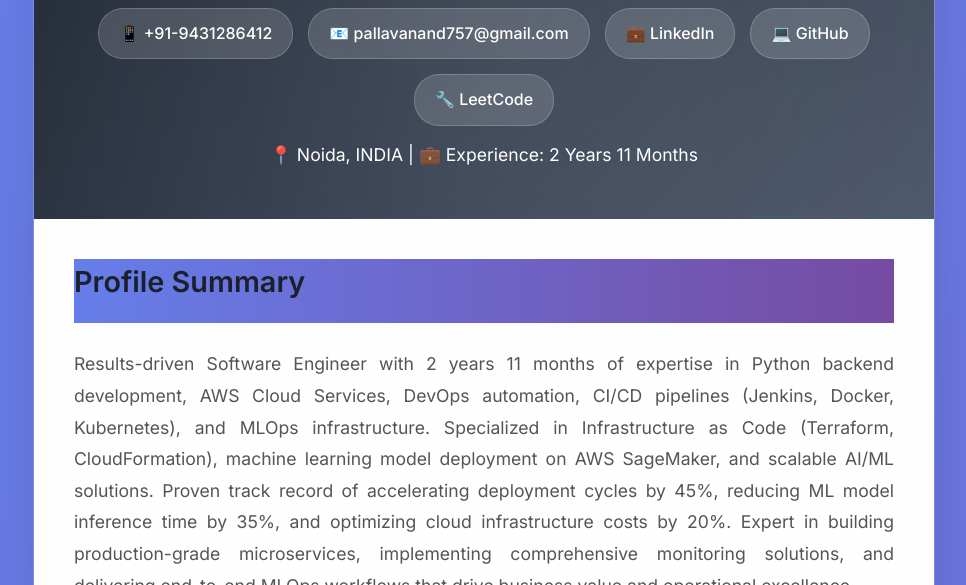
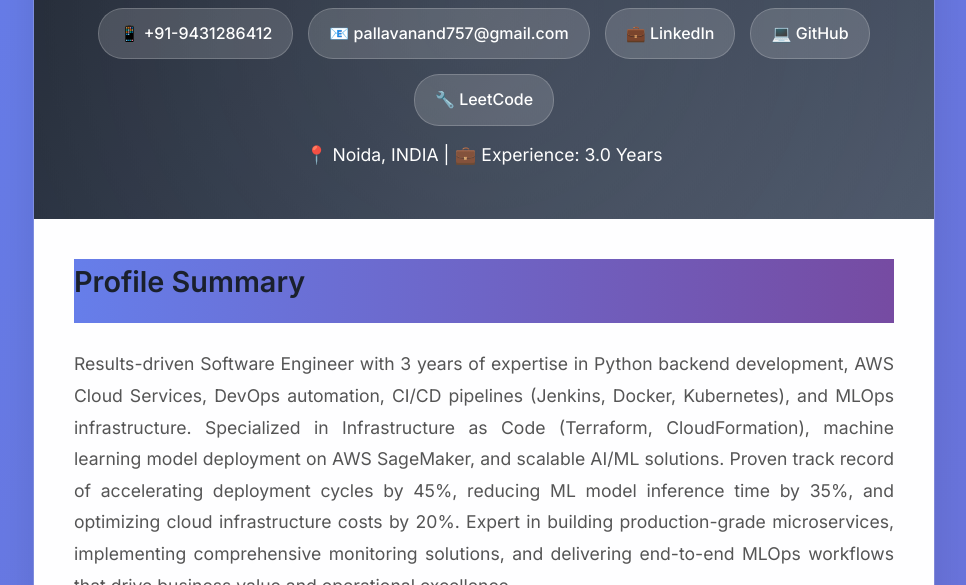
Before and after one commit to pallavanand305/Pallav-Anand-Portfolio, a website: page index.html in a window 1280 px wide. Shown: the part 215-800 px from the top of the page, without its empty margins (156-1122 px from the left). Drawn offline with Linux system fonts and the light colour scheme.

Commit message:
Updated experience to 3 years across all sections
- Changed profile summary from '2 years 11 months' to '3 years'
- Updated header experience display to '3 Years'
- Modified meta descriptions and structured data
- Updated JavaScript counter animation for 3 years
- Consistent experience representation throughout the resume

```diff
--- a/index.html
+++ b/index.html
@@ -7,19 +7,19 @@
     <link rel="preconnect" href="https://fonts.googleapis.com">
     <link rel="preconnect" href="https://fonts.gstatic.com" crossorigin>
     <link href="https://fonts.googleapis.com/css2?family=Inter:wght@300;400;500;600;700&display=swap" rel="stylesheet">
-    <meta name="description" content="Pallav Anand - Software Developer with 2 years 11 months experience in Python Backend, AWS Cloud, DevOps, CI/CD, MLOps, AI/ML. Published researcher in machine learning and stock market prediction.">
+    <meta name="description" content="Pallav Anand - Software Developer with 3 years experience in Python Backend, AWS Cloud, DevOps, CI/CD, MLOps, AI/ML. Published researcher in machine learning and stock market prediction.">
     <meta name="keywords" content="Pallav Anand, Software Developer, Python Backend Developer, AWS Cloud Engineer, DevOps Engineer, CI/CD Specialist, MLOps Engineer, AI ML Engineer, Machine Learning, Deep Learning, LSTM, XGBoost, Random Forest, Docker, Kubernetes, Jenkins, Terraform, AWS SageMaker, Research Publications, Resume, CV">
 
     <!-- Open Graph / Facebook -->
     <meta property="og:type" content="website">
     <meta property="og:url" content="https://pallav-anand-resume.vercel.app/">
     <meta property="og:title" content="Pallav Anand - Software Developer Resume">
-    <meta property="og:description" content="Experienced Software Developer specializing in Python Backend, AWS Cloud, DevOps, CI/CD, MLOps, and AI/ML with 2 years 11 months of professional experience. Published researcher in machine learning.">
+    <meta property="og:description" content="Experienced Software Developer specializing in Python Backend, AWS Cloud, DevOps, CI/CD, MLOps, and AI/ML with 3 years of professional experience. Published researcher in machine learning.">
 
     <!-- Twitter -->
     <meta property="twitter:card" content="summary_large_image">
     <meta property="twitter:title" content="Pallav Anand - Software Developer Resume">
-    <meta property="twitter:description" content="Experienced Software Developer specializing in Python Backend, AWS Cloud, DevOps, CI/CD, MLOps, and AI/ML with 2 years 11 months of professional experience. Published researcher in machine learning.">
+    <meta property="twitter:description" content="Experienced Software Developer specializing in Python Backend, AWS Cloud, DevOps, CI/CD, MLOps, and AI/ML with 3 years of professional experience. Published researcher in machine learning.">
 
     <style>
         * {
@@ -659,7 +659,7 @@
                 <a href="https://leetcode.com/u/KhruMSW2fR/" target="_blank">🔧 LeetCode</a>
             </div>
             <div style="margin-top: 15px; font-size: 1.1em;">
-                📍 Noida, INDIA | 💼 Experience: 2 Years 11 Months
+                📍 Noida, INDIA | 💼 Experience: 3 Years
             </div>
         </div>
 
@@ -668,7 +668,7 @@
             <div class="section">
                 <h2>Profile Summary</h2>
                 <div class="profile-summary">
-                    Results-driven Software Engineer with 2 years 11 months of expertise in Python backend development, AWS Cloud Services, DevOps automation, CI/CD pipelines (Jenkins, Docker, Kubernetes), and MLOps infrastructure. Specialized in Infrastructure as Code (Terraform, CloudFormation), machine learning model deployment on AWS SageMaker, and scalable AI/ML solutions. Proven track record of accelerating deployment cycles by 45%, reducing ML model inference time by 35%, and optimizing cloud infrastructure costs by 20%. Expert in building production-grade microservices, implementing comprehensive monitoring solutions, and delivering end-to-end MLOps workflows that drive business value and operational excellence.
+                    Results-driven Software Engineer with 3 years of expertise in Python backend development, AWS Cloud Services, DevOps automation, CI/CD pipelines (Jenkins, Docker, Kubernetes), and MLOps infrastructure. Specialized in Infrastructure as Code (Terraform, CloudFormation), machine learning model deployment on AWS SageMaker, and scalable AI/ML solutions. Proven track record of accelerating deployment cycles by 45%, reducing ML model inference time by 35%, and optimizing cloud infrastructure costs by 20%. Expert in building production-grade microservices, implementing comprehensive monitoring solutions, and delivering end-to-end MLOps workflows that drive business value and operational excellence.
                 </div>
             </div>
 
@@ -980,7 +980,7 @@
         "@type": "Person",
         "name": "Pallav Anand",
         "jobTitle": "Software Developer",
-        "description": "Results-driven Software Engineer with 2 years 11 months of expertise in Python backend development, AWS Cloud, DevOps, CI/CD, MLOps, and AI/ML. Published researcher in machine learning and financial forecasting.",
+        "description": "Results-driven Software Engineer with 3 years of expertise in Python backend development, AWS Cloud, DevOps, CI/CD, MLOps, and AI/ML. Published researcher in machine learning and financial forecasting.",
         "url": "https://pallav-anand-resume.vercel.app",
         "sameAs": [
             "https://www.linkedin.com/in/pallav-anand-8a32a625a",
@@ -1203,9 +1203,9 @@
 
             // Enhanced counter animation for years of experience
             const experienceText = document.querySelector('.header div:last-child');
-            if (experienceText && experienceText.textContent.includes('2 Years 11 Months')) {
+            if (experienceText && experienceText.textContent.includes('3 Years')) {
                 let count = 0;
-                const target = 2.92; // 2 years 11 months ≈ 2.92 years
+                const target = 3.0;
                 const increment = target / 120;
 
                 const counter = setInterval(() => {
@@ -1214,9 +1214,7 @@
                         count = target;
                         clearInterval(counter);
                     }
-                    const years = Math.floor(count);
-                    const months = Math.round((count - years) * 12);
-                    experienceText.innerHTML = experienceText.innerHTML.replace(/\d+\s*Years\s*\d+\s*Months/, `${years} Years ${months} Months`);
+                    experienceText.innerHTML = experienceText.innerHTML.replace(/[\d.]+\s*Years/, `${count.toFixed(1)} Years`);
                 }, 25);
             }
 
```
Also changed, not shown: README.md.
